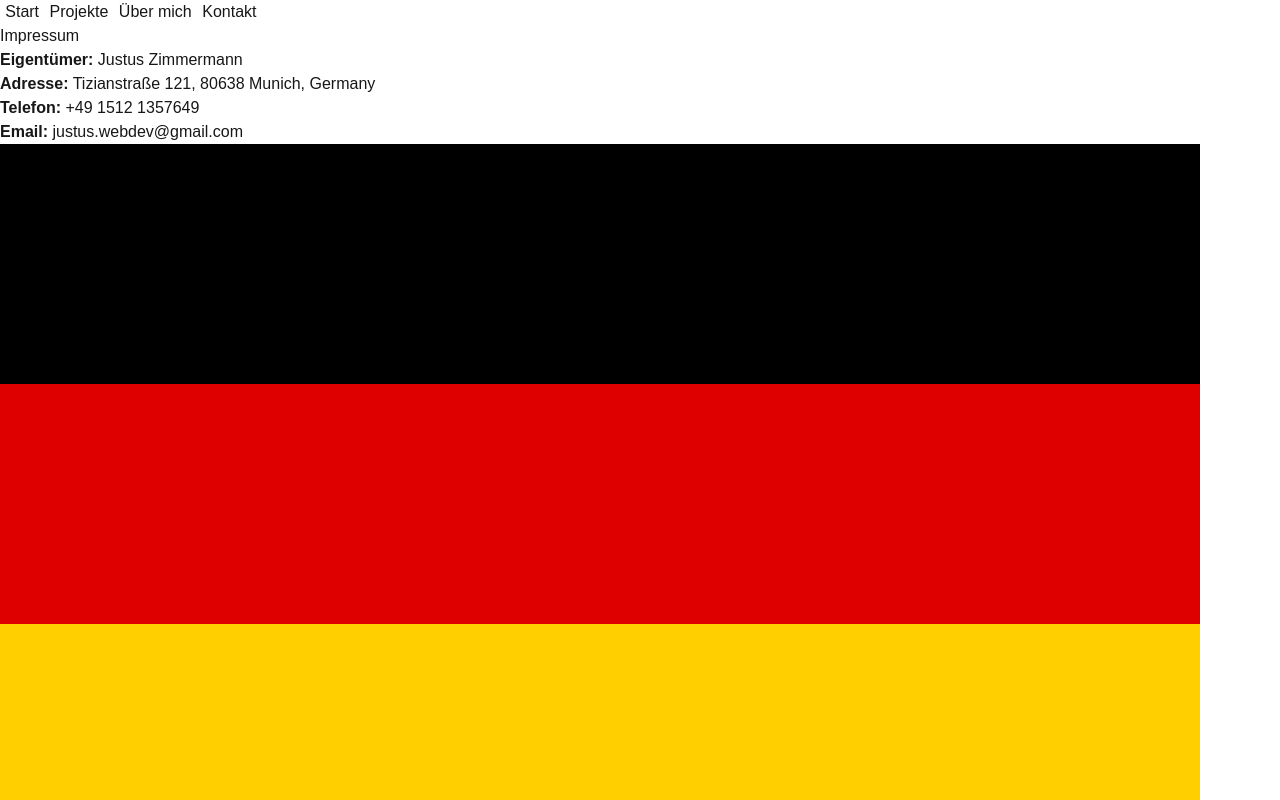
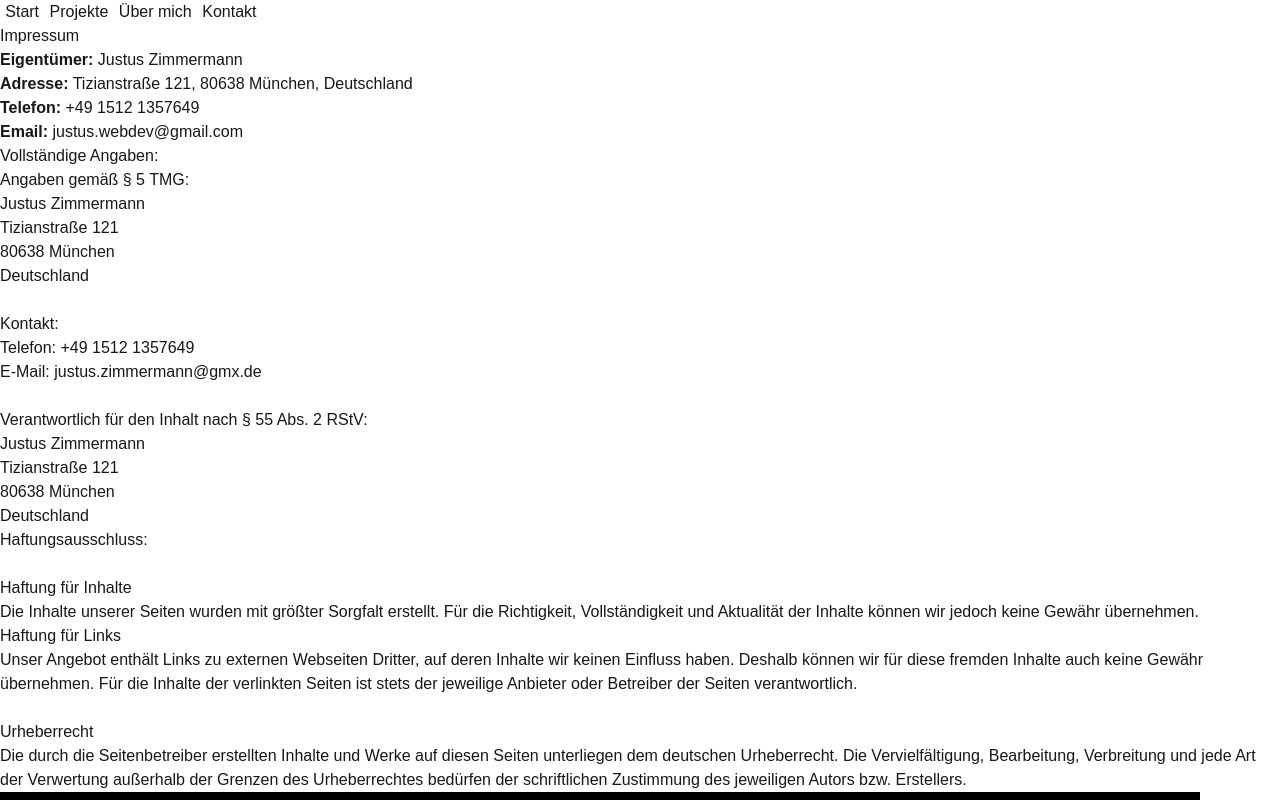
Before and after one commit to Juzi19/PortfolioPage, a Next.js app: page /imprint in a window 1280 px wide. Shown: the top 800 px of the page. Built offline with nearby package versions, Linux system fonts and the light colour scheme.

Commit message:
Update imprint

```diff
--- a/src/app/imprint/page.tsx
+++ b/src/app/imprint/page.tsx
@@ -7,10 +7,56 @@ export default function Imprint(){
     return(
         <div className="pt-[12vh] flex flex-col min-h-[100vh] items-center justify-center text-center">
             <h1>{translations.imprint}</h1>
-<p><strong>{translations.owner}:</strong> Justus Zimmermann</p>
-<p><strong>{translations.address}:</strong> Tizianstraße 121, 80638 Munich, Germany</p>
-<p><strong>{translations.phone}:</strong> +49 1512 1357649</p>
-<p><strong>Email:</strong> <a href="mailto:justus.webdev@gmail.com">justus.webdev@gmail.com</a></p>
+            <p><strong>{translations.owner}:</strong> Justus Zimmermann</p>
+            <p><strong>{translations.address}:</strong> Tizianstraße 121, 80638 München, Deutschland</p>
+            <p><strong>{translations.phone}:</strong> +49 1512 1357649</p>
+            <p><strong>Email:</strong> <a href="mailto:justus.webdev@gmail.com">justus.webdev@gmail.com</a></p>
+
+            <h1 className="font-bold mt-6 mb-2">Vollständige Angaben:</h1>
+            <p className="m-4">
+                Angaben gemäß § 5 TMG:
+                <br />
+                Justus Zimmermann
+                <br />
+                Tizianstraße 121
+                <br />
+                80638 München
+                <br />
+                Deutschland
+
+                <br /><br />
+
+                Kontakt:
+                <br />
+                Telefon: +49 1512 1357649
+                <br />
+                E-Mail: justus.zimmermann@gmx.de
+                <br /><br />
+
+                Verantwortlich für den Inhalt nach § 55 Abs. 2 RStV:
+                <br />
+                Justus Zimmermann
+                <br />
+                Tizianstraße 121
+                <br />
+                80638 München
+                <br />
+                Deutschland
+                <br />
+                Haftungsausschluss:
+                <br /><br />
+                Haftung für Inhalte
+                <br />
+                Die Inhalte unserer Seiten wurden mit größter Sorgfalt erstellt. Für die Richtigkeit, Vollständigkeit und Aktualität der Inhalte können wir jedoch keine Gewähr übernehmen.
+                <br />
+                Haftung für Links
+                <br />
+                Unser Angebot enthält Links zu externen Webseiten Dritter, auf deren Inhalte wir keinen Einfluss haben. Deshalb können wir für diese fremden Inhalte auch keine Gewähr übernehmen. Für die Inhalte der verlinkten Seiten ist stets der jeweilige Anbieter oder Betreiber der Seiten verantwortlich.
+                <br /><br />
+                Urheberrecht
+                <br />
+                Die durch die Seitenbetreiber erstellten Inhalte und Werke auf diesen Seiten unterliegen dem deutschen Urheberrecht. Die Vervielfältigung, Bearbeitung, Verbreitung und jede Art der Verwertung außerhalb der Grenzen des Urheberrechtes bedürfen der schriftlichen Zustimmung des jeweiligen Autors bzw. Erstellers.
+            </p>
 
         </div>
     )
```
